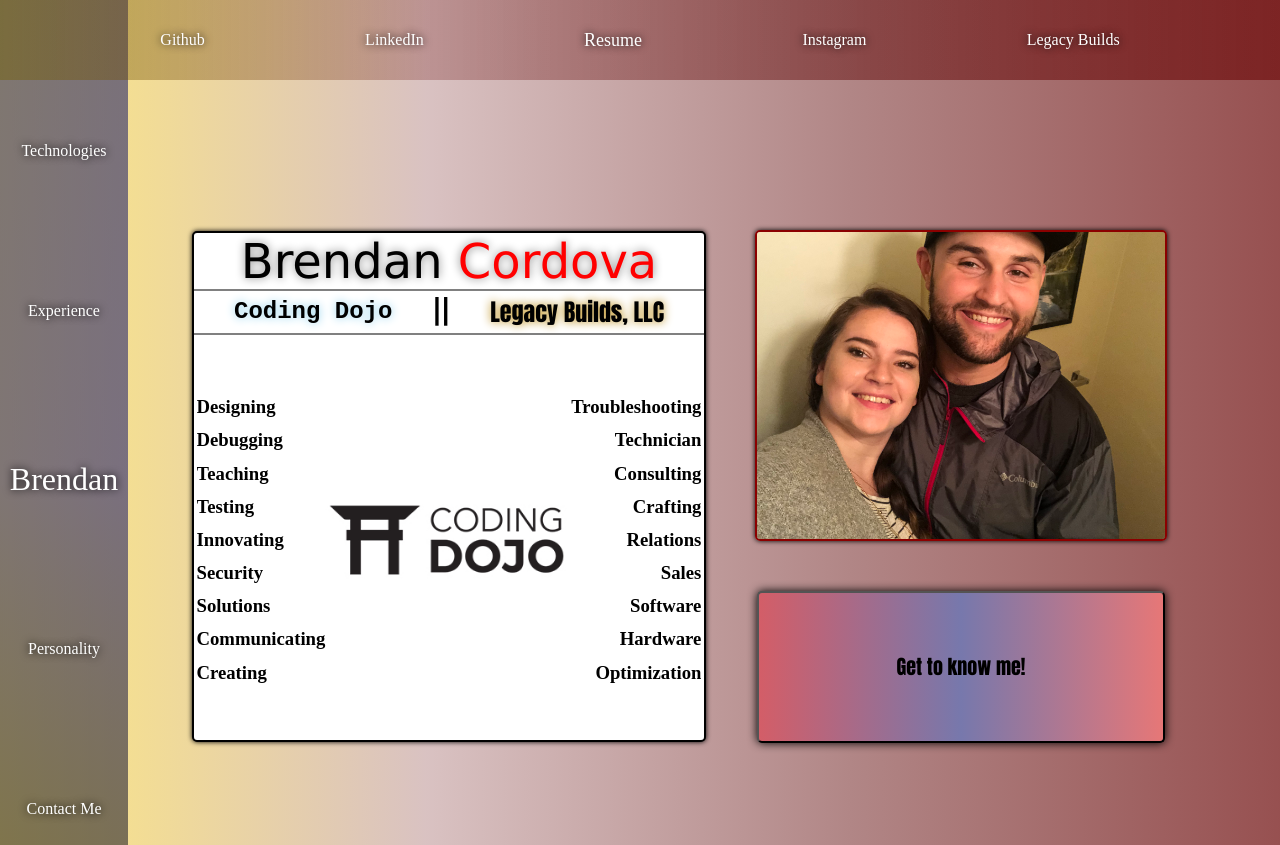
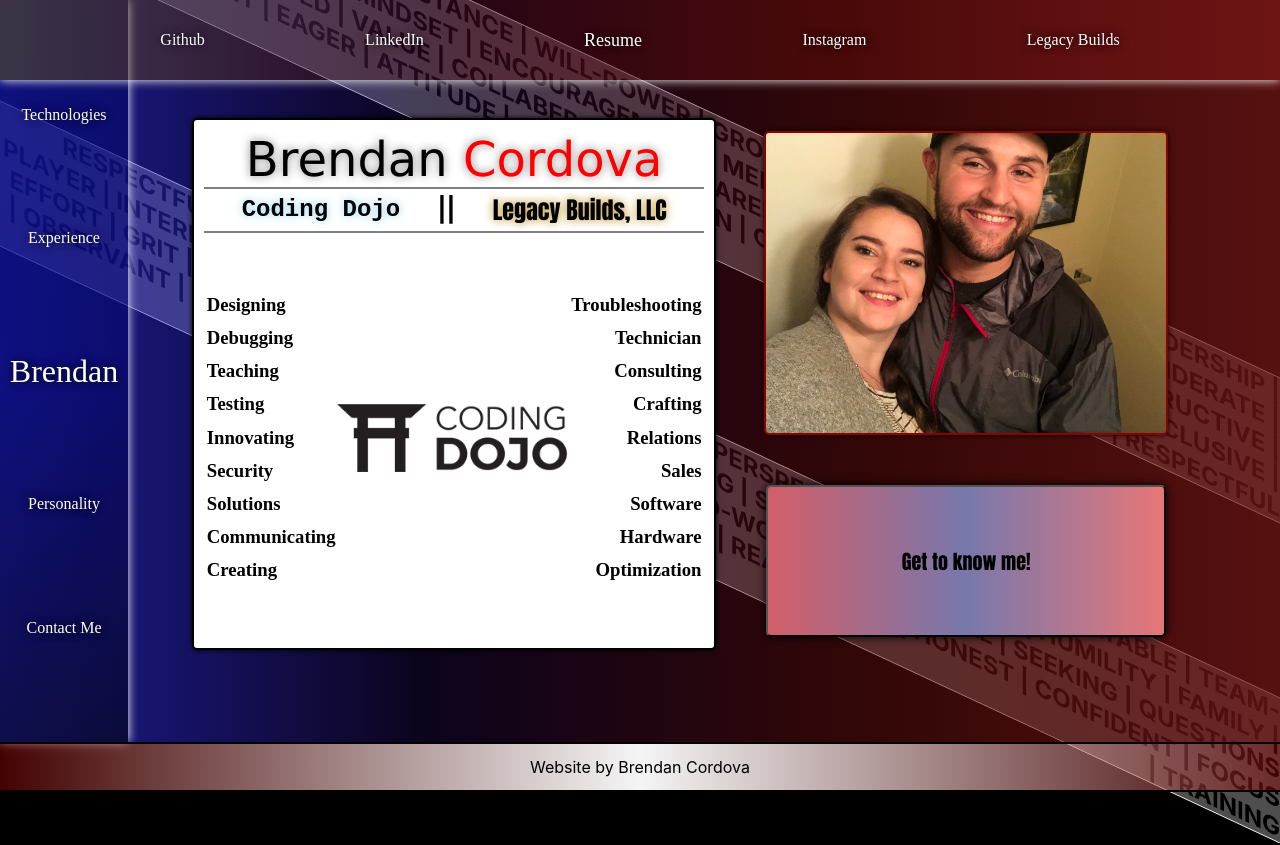
Before and after one commit to cordovalegacy/portfolio, a React (Create React App) app in the folder client/: page / in a window 1280 px wide. Shown: the top 845 px of the page. Built offline with nearby package versions, Linux system fonts and the light colour scheme.

Commit message:
Added Aesthetic to Body

```diff
--- a/client/src/App.css
+++ b/client/src/App.css
@@ -10,20 +10,23 @@
         display: flex;
         align-items: center;
         height: 100%;
+        background-color: black;
     }
 
     .App-container{
         display: flex;
         flex-direction: column;
         align-items: center;
-        background-size: contain;
+        min-height: 750px;
+        max-height: 99vh;
+        overflow: hidden;
     }
 
     .App {
         display: flex;
         align-items: center;
-        background-image: linear-gradient(to right, rgba(255, 213, 0, 0.5), rgba(104, 11, 11, 0.25), rgba(99, 13, 13, 0.5), rgba(116, 22, 22, 0.75));
-        height: 60em;
+        background-image: linear-gradient(to right, rgba(48, 48, 253, 0.6), rgba(48, 14, 112, 0.25), rgba(99, 13, 13, 0.5), rgba(116, 22, 22, 0.75));
+        height: 100em;
         min-height: 100%;
     }
 
@@ -39,6 +42,7 @@
         align-items: center;
         flex-direction: column;
         overflow-x: hidden;
+        box-shadow: 0px 0px 10px 0px white;
         background-image: linear-gradient(to bottom, rgba(0, 5, 96, 0.5), rgba(0, 2, 106, 0.5), rgba(0, 0, 0, 0.5));
     }
 
@@ -52,6 +56,7 @@
         justify-content: space-evenly;
         align-items: center;
         margin: auto;
+        box-shadow: 0px 0px 10px 0px white;
         background-image: linear-gradient(to right, rgba(116, 96, 0, 0.443), rgba(104, 11, 11, 0.25), rgba(99, 13, 13, 0.5), rgba(116, 22, 22, 0.75));
     }
 
@@ -61,7 +66,7 @@
         justify-content: center;
         text-align: center;
         margin-left: 5%;
-        margin-top: 1%;
+        margin-top: 2%;
     }
 
     nav a {
@@ -174,6 +179,31 @@
         max-height: 15em;
     }
 
+    .block{
+        z-index: -1;
+        position: absolute;
+        width: 100%;
+        height: 9em;
+        background-color: rgba(128, 128, 128, 0.612);
+        transform: skew(0deg, 25deg);
+    }
+
+    .block-1{
+        outline: 1px solid white;
+        display: flex;
+        text-align: right;
+        align-items: center;
+        top: 10%;
+    }
+
+    .block-2{
+        outline: 1px solid white;
+        display: flex;
+        align-items: center;
+        top: 50%;
+        text-align: right;
+    }
+
     /* APP SECTION END */
     /* HOME SECTION START */
 
@@ -190,7 +220,6 @@
         display: flex;
         width: 100%;
         align-items: center;
-        height: 100%;
     }
 
     #home-photo {
@@ -219,6 +248,7 @@
         border: 2px double black;
         box-shadow: 0px 0px 5px 0px black;
         border-radius: 5px;
+        padding: 1%;
     }
 
     .home-sub-header-wrapper {
--- a/client/src/App.js
+++ b/client/src/App.js
@@ -1,5 +1,5 @@
 import './App.css';
-import { BrowserRouter, Routes, Route, Link, useNavigate } from 'react-router-dom';
+import { BrowserRouter, Routes, Route, Link } from 'react-router-dom';
 import Home from './components/home';
 import emailjs from '@emailjs/browser';
 import { useState } from 'react';
@@ -34,7 +34,7 @@ function App() {
   }
 
   const closeForm = (e) => {
-    document.getElementById("contact-me-alert-form").style.display = "none"
+    document.getElementById("resume-alert").style.display = "none"
   }
 
   const submitHandler = (e) => {
@@ -73,6 +73,8 @@ function App() {
             <a href='https://www.instagram.com/legacybuildspc/?next=%2F'>Instagram</a>
             <a href='http://35.164.101.114/'>Legacy Builds</a>
           </nav>
+          <div className='block block-1'><h2>TENACITY | COURAGE | PERSISTANCE | WILL-POWER | GROWTH | KINDNESS | LOYALTY | LEADERSHIP | PASSION | DEDICATION | MINDSET | ENCOURAGEMENT | MENTORSHIP | ENGAGEMENT | CONSIDERATE | REFLECTIVE | OBSESSED | VALUE | COLLABERATION | AWARENESS | FUN | ATTENTIVE | CONSTRUCTIVE | PATIENT | EAGER | ATTITUDE | COMMUNICATION | COOPERATION | PREPERATION | INCLUSIVE | PERSPECTIVE | RESPECTFUL </h2></div>
+          <div className='block block-2'><h2>RESPECTFUL | COURAGE | PERSISTANCE | INCLUSIVE | PERSPECTIVE | TENACITY | RELATABLE | TEAM-PLAYER | INTERESTED | IMPACT | LOGICAL | UNDERSTANDING | SMART | EXCELLENCE | HUMILITY | FAMILY | EFFORT | GRIT | EXPERIENCE | RESEARCH | FLEXIBLE | HARD-WORKING | RATIONAL | SEEKING | QUESTIONS | OBSERVANT | GRATEFUL | PLAYFUL | MATURE | EFFICIENT | REASONABLE | HONEST | CONFIDENT | FOCUS | TRAINING</h2></div>
           <div id='resume-alert'>
             <div id='resume-alert-top'>
               <h2>Thank you for viewing my resume!</h2>
```
Also changed, not shown: client/public/resume.png.
